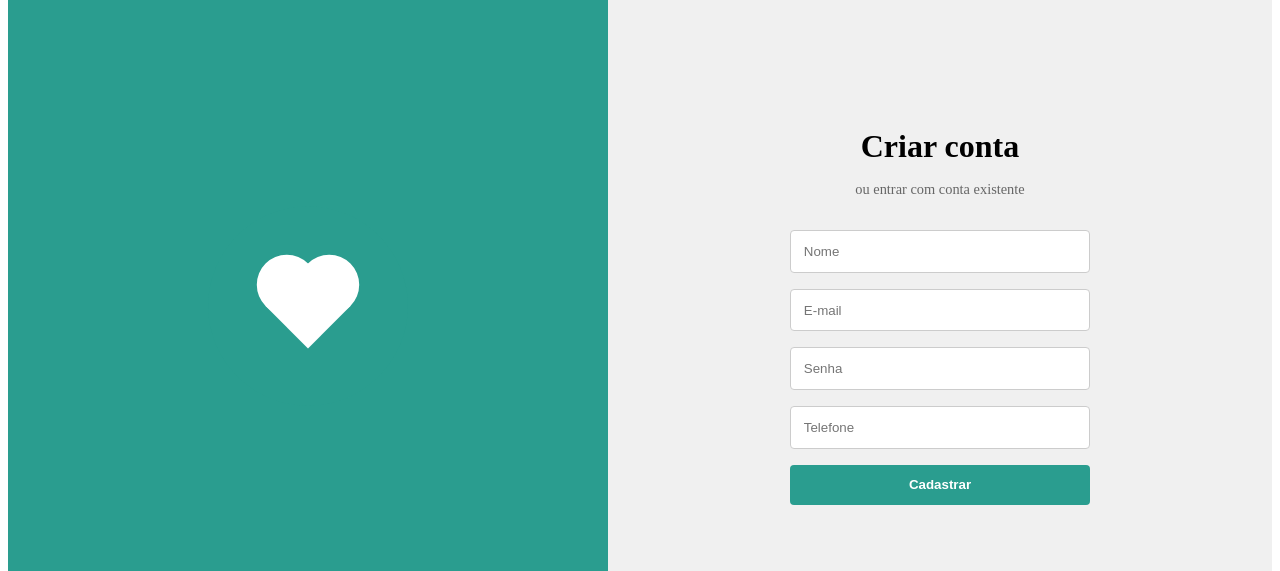
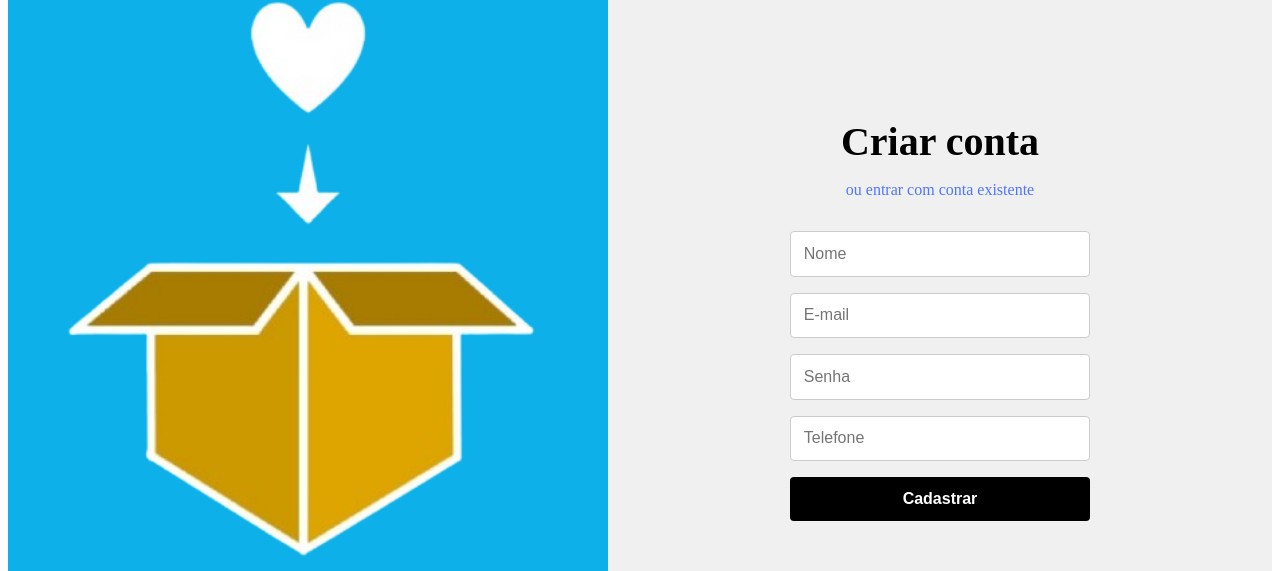
Before and after one commit to MP-Projeto-final/MP-SAD-Frontend, a React (Vite) app: page / in a window 1280 px wide. Shown: the part 102-673 px from the top of the page. Built offline with nearby package versions, Linux system fonts and the light colour scheme.

Commit message:
Update SignUp.jsx

```diff
--- a/src/pages/SignIn.jsx
+++ b/src/pages/SignIn.jsx
@@ -4,6 +4,7 @@ import { useNavigate } from 'react-router-dom';
 import axios from 'axios';
 import AuthContext from '../constants/context.js';
 import { Link } from 'react-router-dom';
+import SignInImg from '../assets/signin.png'
 
 export default function LoginPage() {
   const [email, setEmail] = useState('');
@@ -40,7 +41,7 @@ export default function LoginPage() {
   return (
     <Container>
       <LeftSection>
-        <Heart />
+        <LogoImg src={SignInImg}></LogoImg>
       </LeftSection>
       <RightSection>
         <Logo>SAD</Logo>
@@ -129,6 +130,12 @@ const Logo = styled.h1`
   font-size: 4rem;
   color: #ffa500;
   margin-bottom: 1rem;
+  font-weight: bold;
+`;
+
+const LogoImg = styled.img`
+width: 100%;
+height: auto;
 `;
 
 const Subtitle = styled.p`
@@ -136,6 +143,7 @@ const Subtitle = styled.p`
   color: #ffa500;
   text-align: center;
   margin-bottom: 2rem;
+  font-weight: bold;
 `;
 
 const Form = styled.form`
@@ -149,6 +157,7 @@ const Input = styled.input`
   margin-bottom: 1rem;
   border: 1px solid #ccc;
   border-radius: 4px;
+  font-size: 1rem;
 `;
 
 const Button = styled.button`
@@ -160,7 +169,7 @@ const Button = styled.button`
   border-radius: 4px;
   cursor: pointer;
   font-weight: bold;
-
+  font-size: 1rem;
   &:hover {
     background-color: #00b8e6;
   }
--- a/src/pages/SignUp.jsx
+++ b/src/pages/SignUp.jsx
@@ -2,6 +2,7 @@ import React, { useState } from 'react';
 import styled from 'styled-components';
 import axios from 'axios';
 import { Link, useNavigate } from 'react-router-dom';
+import SignInImg from '../assets/signup.png'
 
 export default function SignupPage() {
   const [email, setEmail] = useState('');
@@ -35,10 +36,7 @@ export default function SignupPage() {
   return (
     <PageContainer>
       <ImageSection>
-        <Logo>
-          <Heart />
-          <Arrow />
-        </Logo>
+        <Logo src={SignInImg} />
       </ImageSection>
       <FormSection>
         <Title>Criar conta</Title>
@@ -87,7 +85,7 @@ const PageContainer = styled.div`
 
 const ImageSection = styled.div`
   flex: 1;
-  background-color: #2a9d8f;
+  background-color: #0EB0E9;
   display: flex;
   justify-content: center;
   align-items: center;
@@ -102,59 +100,28 @@ const FormSection = styled.div`
   padding: 2rem;
 `;
 
-const Logo = styled.div`
-  width: 200px;
-  height: 200px;
-  background-color: #2a9d8f;
-  border-radius: 50%;
+const Logo = styled.img`
+  width: 100%;
+  height: auto;
+
+
   display: flex;
   justify-content: center;
   align-items: center;
 `;
 
-const Heart = styled.div`
-  width: 60px;
-  height: 60px;
-  background-color: white;
-  transform: rotate(45deg);
-  position: relative;
-
-  &::before,
-  &::after {
-    content: "";
-    width: 60px;
-    height: 60px;
-    background-color: white;
-    border-radius: 50%;
-    position: absolute;
-  }
-
-  &::before {
-    left: -30px;
-  }
-
-  &::after {
-    top: -30px;
-  }
-`;
-
-const Arrow = styled.div`
-
-  border-left: 20px solid transparent;
-  border-right: 20px solid transparent;
-  border-top: 30px solid white;
-  position: absolute;
-`;
 
 
 const Title = styled.h1`
-  font-size: 2rem;
+  font-size: 2.5rem;
   margin-bottom: 1rem;
+  color: black;
+  font-weight: bold;
 `;
 
 const Subtitle = styled(Link)`
-  font-size: 0.9rem;
-  color: #666;
+  font-size: 1rem;
+  color: #4F75FF;
   margin-bottom: 2rem;
 `;
 
@@ -167,6 +134,7 @@ const Input = styled.input`
   width: 100%;
   padding: 0.8rem;
   margin-bottom: 1rem;
+  font-size: 1rem;
   border: 1px solid #ccc;
   border-radius: 4px;
 `;
@@ -174,26 +142,14 @@ const Input = styled.input`
 const Button = styled.button`
   width: 100%;
   padding: 0.8rem;
-  background-color: #2a9d8f;
+  background-color: black;
   color: white;
   border: none;
   border-radius: 4px;
   cursor: pointer;
   font-weight: bold;
-
+  font-size: 1rem;
   &:hover {
-    background-color: #238b7e;
+    background-color: #ffa500;
   }
 `;
-
-const ForgotPassword = styled.a`
-  font-size: 0.9rem;
-  color: #2a9d8f;
-  text-decoration: none;
-  margin-top: 1rem;
-  display: inline-block;
-
-  &:hover {
-    text-decoration: underline;
-  }
-`;
```
Also changed, not shown: src/main.jsx (+5 -5 lines), src/assets/signin.png (added), src/assets/signup.png (added).
